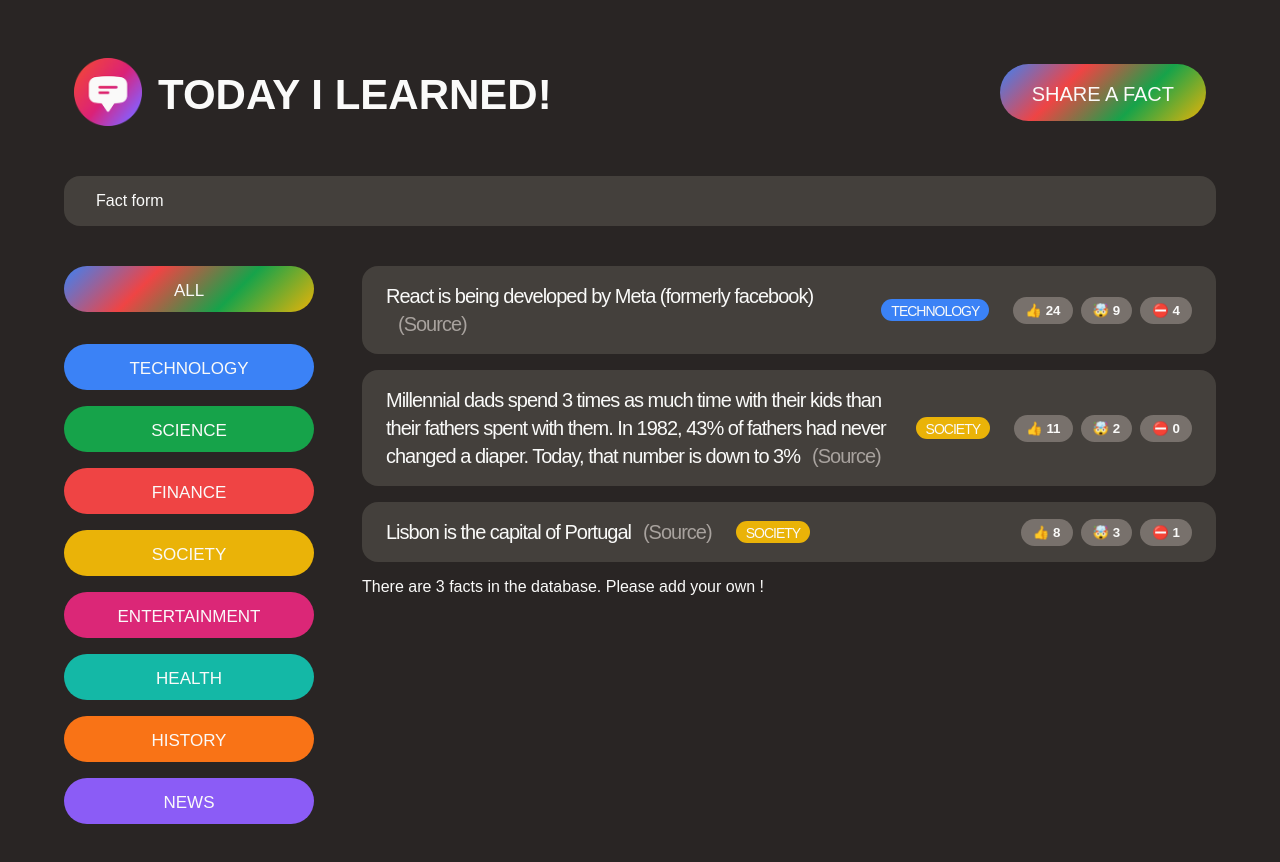
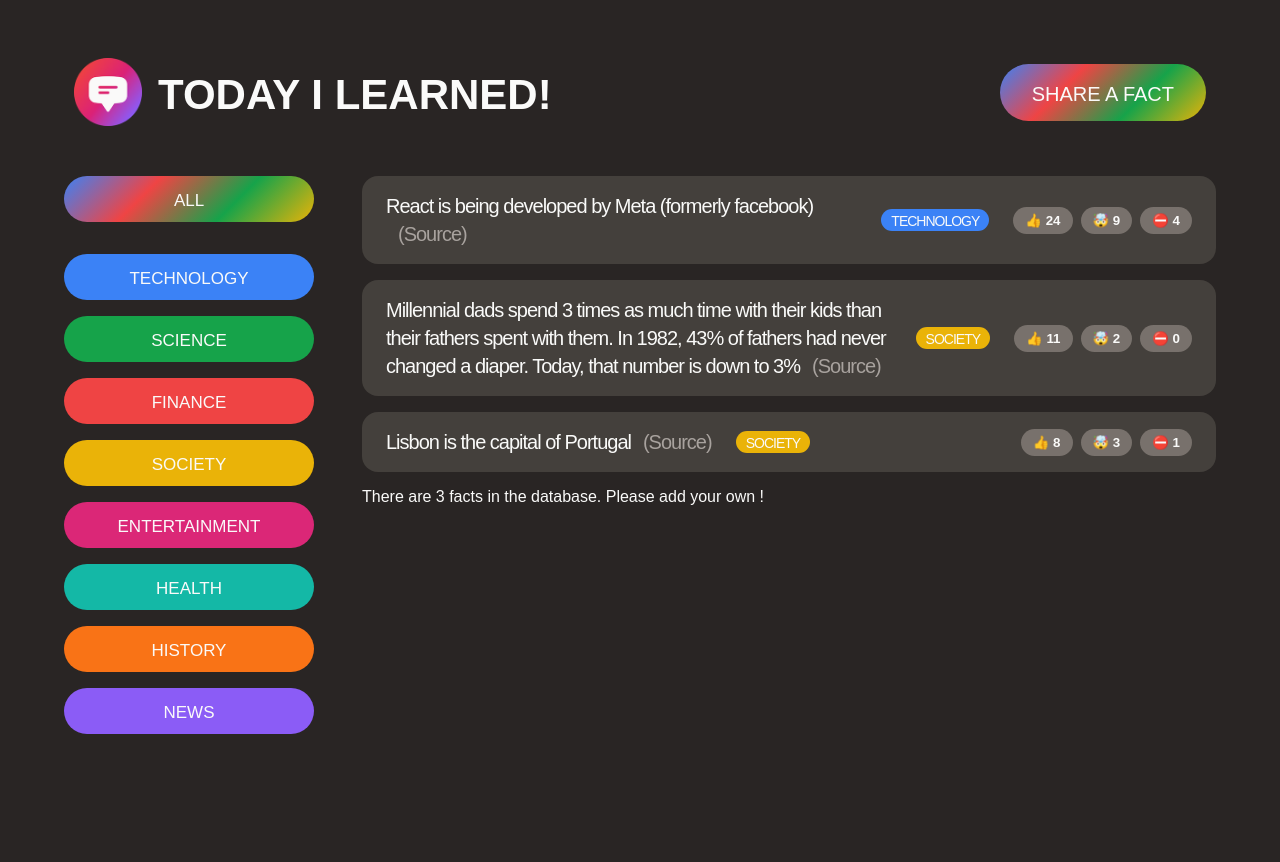
Before and after one commit to kingmalitha/facts-adding-website, a React (Create React App) app in the folder today-i-learned/: page / in a window 1280 px wide. Shown: the top 862 px of the page. After the commit the page ends 800 px from the top, so only its background shows below. Built offline with nearby package versions, Linux system fonts and the light colour scheme; a web font is replaced by a local one.

Commit message:
9. Displaying and Hiding the Form the React Way

```diff
--- a/today-i-learned/src/App.js
+++ b/today-i-learned/src/App.js
@@ -1,3 +1,4 @@
+import { useState } from "react";
 import "./style.css";
 
 const CATEGORIES = [
@@ -45,9 +46,9 @@
   },
 ];
 
-//Use State
+function App() {
+  const [showForm, setShowForm] = useState(false);
 
-function App() {
   return (
     <>
       <header className="header">
@@ -55,9 +56,14 @@
           <img src="logo.png" height="68" width="68" alt="main-logo" />
           <h1>Today I Learned!</h1>
         </div>
-        <button className="btn btn-large btn-open">Share a fact</button>
+        <button
+          className="btn btn-large btn-open"
+          onClick={() => setShowForm((show) => !show)}
+        >
+          Share a fact
+        </button>
       </header>
-      <NewFactForm />
+      {showForm ? <NewFactForm /> : null}
 
       <main className="main">
         <CategoryFilters />
```
